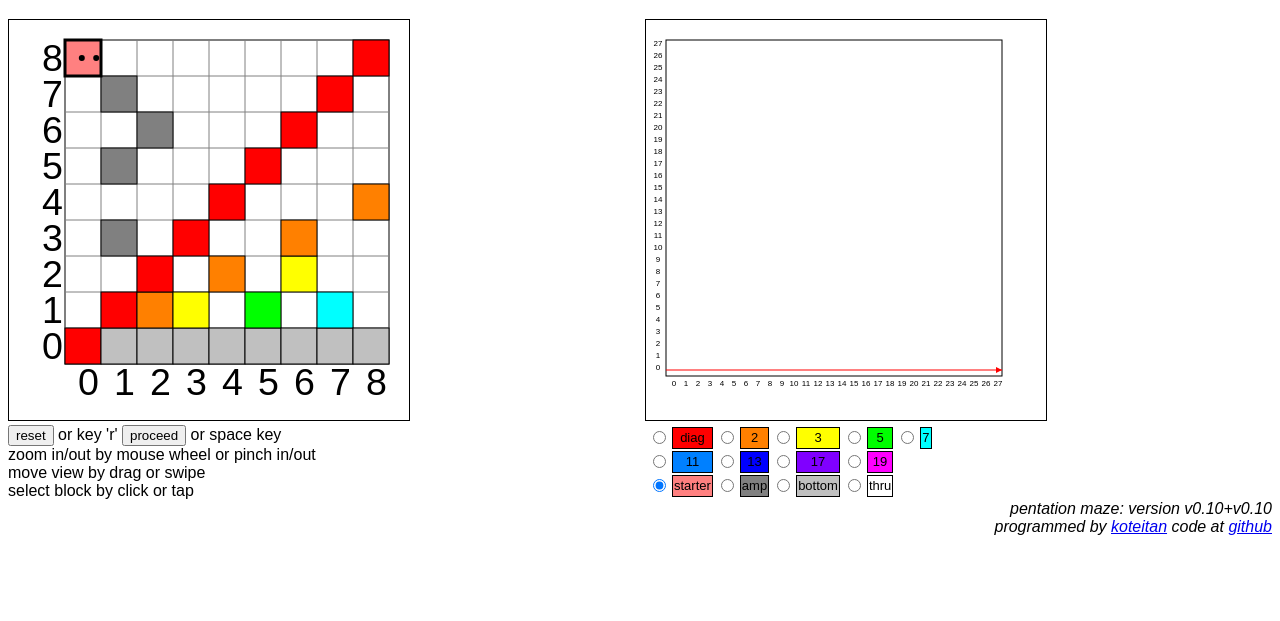
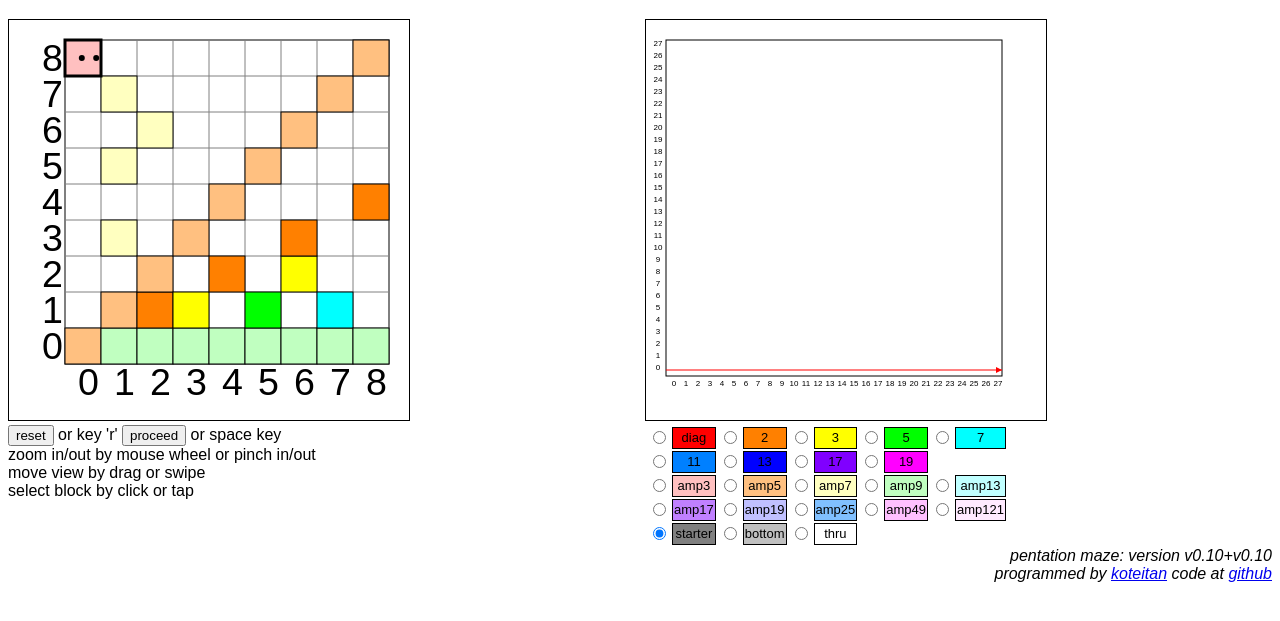
Before and after one commit to koteitan/pentation-maze, a plain HTML site: page index.html in a window 1280 px wide. Shown: the part 61-682 px from the top of the page. Drawn offline with Linux system fonts and the light colour scheme.

Commit message:
add ampXX and implement motion (not finish drawcanin/out yet)

```diff
--- a/index.html
+++ b/index.html
@@ -53,23 +53,36 @@
     <br>
     <table>
       <tr>
-        <td><input type="radio" name="kinds" value="diag"         ></td><td class=kindtd id=kind9 >diag</td>
-        <td><input type="radio" name="kinds" value="2"            ></td><td class=kindtd id=kind0 >2</td>
-        <td><input type="radio" name="kinds" value="3"            ></td><td class=kindtd id=kind1 >3</td>
-        <td><input type="radio" name="kinds" value="5"            ></td><td class=kindtd id=kind2 >5</td>
-        <td><input type="radio" name="kinds" value="7"            ></td><td class=kindtd id=kind3 >7</td>
+        <td><input type="radio" name="kinds" value="diag"         ></td><td class=kindtd id=kinddiag   >diag   </td>
+        <td><input type="radio" name="kinds" value="2"            ></td><td class=kindtd id=kind2      >2      </td>
+        <td><input type="radio" name="kinds" value="3"            ></td><td class=kindtd id=kind3      >3      </td>
+        <td><input type="radio" name="kinds" value="5"            ></td><td class=kindtd id=kind5      >5      </td>
+        <td><input type="radio" name="kinds" value="7"            ></td><td class=kindtd id=kind7      >7      </td>
       </tr>
       <tr>
-        <td><input type="radio" name="kinds" value="11"           ></td><td class=kindtd id=kind4 >11</td>
-        <td><input type="radio" name="kinds" value="13"           ></td><td class=kindtd id=kind5 >13</td>
-        <td><input type="radio" name="kinds" value="17"           ></td><td class=kindtd id=kind6 >17</td>
-        <td><input type="radio" name="kinds" value="19"           ></td><td class=kindtd id=kind7 >19</td>
+        <td><input type="radio" name="kinds" value="11"           ></td><td class=kindtd id=kind11     >11     </td>
+        <td><input type="radio" name="kinds" value="13"           ></td><td class=kindtd id=kind13     >13     </td>
+        <td><input type="radio" name="kinds" value="17"           ></td><td class=kindtd id=kind17     >17     </td>
+        <td><input type="radio" name="kinds" value="19"           ></td><td class=kindtd id=kind19     >19     </td>
       </tr>
       <tr>
-        <td><input type="radio" name="kinds" value="start" checked></td><td class=kindtd id=kind8 >starter</td>
-        <td><input type="radio" name="kinds" value="amp"          ></td><td class=kindtd id=kind10>amp</td>
-        <td><input type="radio" name="kinds" value="bottom"       ></td><td class=kindtd id=kind11>bottom</td>
-        <td><input type="radio" name="kinds" value="thru"         ></td><td class=kindtd id=kind12>thru</td>
+        <td><input type="radio" name="kinds" value="amp3"         ></td><td class=kindtd id=kindamp3   >amp3   </td>
+        <td><input type="radio" name="kinds" value="amp5"         ></td><td class=kindtd id=kindamp5   >amp5   </td>
+        <td><input type="radio" name="kinds" value="amp7"         ></td><td class=kindtd id=kindamp7   >amp7   </td>
+        <td><input type="radio" name="kinds" value="amp9"         ></td><td class=kindtd id=kindamp9   >amp9   </td>
+        <td><input type="radio" name="kinds" value="amp13"        ></td><td class=kindtd id=kindamp13  >amp13  </td>
+      </tr>
+      <tr>
+        <td><input type="radio" name="kinds" value="amp17"        ></td><td class=kindtd id=kindamp17  >amp17  </td>
+        <td><input type="radio" name="kinds" value="amp19"        ></td><td class=kindtd id=kindamp19  >amp19  </td>
+        <td><input type="radio" name="kinds" value="amp25"        ></td><td class=kindtd id=kindamp25  >amp25  </td>
+        <td><input type="radio" name="kinds" value="amp49"        ></td><td class=kindtd id=kindamp49  >amp49  </td>
+        <td><input type="radio" name="kinds" value="amp121"       ></td><td class=kindtd id=kindamp121 >amp121 </td>
+      </tr>
+      <tr>
+        <td><input type="radio" name="kinds" value="start" checked></td><td class=kindtd id=kindstart  >starter</td>
+        <td><input type="radio" name="kinds" value="bottom"       ></td><td class=kindtd id=kindbottom >bottom </td>
+        <td><input type="radio" name="kinds" value="thru"         ></td><td class=kindtd id=kindthru   >thru   </td>
       </tr>
     </table>
   </div>
--- a/main.js
+++ b/main.js
@@ -1,8 +1,10 @@
 const jsversion = 'v0.10';
 //mathematics ----------------------------------
-const neq    = 14; //number of equations
-const nprime =  8; //number of prime numbers
-const nkind  = 13; //number of kinds of blocks
+const kind2name  = ['2','3','5','7','11','13','17','19',
+  'amp3','amp5','amp7', 'amp9','amp13','amp17','amp19','amp25','amp49','amp121',
+  'diag','start','bottom','thru'];
+const primes = [2,3,5,7,11,13,17,19];
+const amps = [3,5,7,9,13,17,19,25,49,121];
 const blockers = [ //blockers[ie][ip]
 // 2^a  3^b  5^c  7^d  11^e  13   17   19
    [1  , 0  , 1  , 0  , 0  ,  0  ,  0 ,  0],
@@ -20,11 +22,14 @@ const blockers = [ //blockers[ie][ip]
    [0  , 0  , 0  , 0  , 1  ,  0  ,  0 ,  0],
    [0  , 0  , 0  , 0  , 0  ,  0  ,  0 ,  1]
 ];
-const kind2name  = ['2','3','5','7','11','13','17','19','diag','amp','start','bottom','thru'];
-const prime2kind = [-1,-1,  0,  1, -1,  2, -1,  3, -1,  -1,-1, 4,-1,-1,-1, 5,-1,-1,-1, 6];
-const divs       = [ 2, 2, 3, 2, 5, 3, 5,  7, 13, 5, 17, 7, 19, 11]; //divisors
-const amps       = [ 0, 9,25,13,49,17,19,121,  1, 3,  1, 5,  1,  7]; //amplifier
-const primes     = [2,3,5,7,11,13,17,19];
+const eq2div = [ 2, 2, 3, 2, 5, 3, 5,  7, 13, 5, 17, 7, 19, 11]; //divs[e]
+const eq2amp = [ 0, 9,25,13,49,17,19,121,  1, 3,  1, 5,  1,  7]; //amps[e]
+
+const nkind  = kind2name.length;
+const nprime = primes.length;
+const namp   = amps.length;
+const neq    = blockers.length;
+
 const name2kind = function(name){
   for(let i=0; i<nkind; i++){
     if(kind2name[i] == name){
@@ -32,6 +37,22 @@ const name2kind = function(name){
     }
   }
   return -1;
+}
+const prime2kind = [];
+for (let p = 0; p < nprime; p++) {
+  for (let k = 0; k < nkind; k++) {
+    if (kind2name[k] == primes[p]) {
+      prime2kind[primes[p]] = k;
+    }
+  }
+}
+const amp2kind = [];
+for (let k = 0; k < nkind; k++) {
+  for (let a = 0; a < namp; a++) {
+    if (kind2name[k] == 'amp' + amps[a]) {
+      amp2kind[a] = k;
+    }
+  }
 }
 const getkind = function(x, y){
   if(x==0 && y==8){
@@ -41,9 +62,9 @@ const getkind = function(x, y){
     return name2kind('diag');
   }
   if(x>0 && y>0){
-    for(let a=0; a<amps.length; a++){
-      if(y == x * amps[a] && amps[a] > 1){
-        return name2kind('amp');
+    for(let e=0; e<neq; e++){
+      if(y == x * eq2amp[e] && eq2amp[e] > 1){
+        return name2kind('amp'+eq2amp[e]);
       }
     }
   }
@@ -91,23 +112,32 @@ window.onload = function() {
   }
   if(true){
     kind2color = [
-      'rgb(255,128,  0)', //orange   2
-      'rgb(255,255,  0)', //yellow   3
-      'rgb(  0,255,  0)', //green    5
-      'rgb(  0,255,255)', //scryan     7
+      'rgb(255,128,  0)', //orange    2
+      'rgb(255,255,  0)', //yellow    3
+      'rgb(  0,255,  0)', //green     5
+      'rgb(  0,255,255)', //scryan    7
       'rgb(  0,128,255)', //sky blue 11
       'rgb(  0,  0,255)', //blue     13
       'rgb(128,  0,255)', //purple   17
       'rgb(255,  0,255)', //magenta  19
-      'rgb(255,128,128)', //pink     diag
-      'rgb(255,  0,  0)', //red      amp
+      'rgb(255,192,192)', //pink     amp3
+      'rgb(255,192,128)', //orange   amp5
+      'rgb(255,255,192)', //yellow   amp7
+      'rgb(192,255,192)', //green    amp9
+      'rgb(192,255,255)', //scryan   amp13
+      'rgb(192,128,255)', //sky blue amp17
+      'rgb(192,192,255)', //blue     amp19
+      'rgb(128,192,255)', //purple   amp25
+      'rgb(255,192,255)', //magenta  amp49
+      'rgb(255,234,255)', //magenta  amp121
+      'rgb(255,  0,  0)', //red      diag
       'rgb(128,128,128)', //gray     bottom
       'rgb(192,192,192)', //silver   start
       'rgb(255,255,255)', //white    thru
     ];
   }
   for(let i=0; i<nkind; i++){
-    document.getElementById('kind'+i).style.backgroundColor = kind2color[i];
+    document.getElementById('kind'+kind2name[i]).style.backgroundColor = kind2color[i];
   }
   resize();
 }
@@ -231,7 +261,7 @@ const drawcanin = function() {
         ctx.fill();
       }
       //divisor
-      if(divs[ie]==selp){
+      if(eq2div[ie]==selp){
         //dividing enable
         colorpath(iscur && ie==cport && cdiry==+1);
         //connect bottom port ie * 2+1 to left port ie * 2 + 1 by rounded L-shape line
@@ -413,7 +443,7 @@ const drawcanin = function() {
         ctx.stroke();
         //draw arrow
         ctx.beginPath();
-        ctx.moveTo(margin+bx, margin+by-ty*ie*2-ty/2     );
+        ctx.moveTo(margin+bx,      margin+by-ty*ie*2-ty/2     );
         ctx.lineTo(margin+bx-tx/2, margin+by-ty*ie*2-ty/2-tx/4);
         ctx.lineTo(margin+bx-tx/2, margin+by-ty*ie*2-ty/2+tx/4);
         ctx.closePath();
@@ -571,9 +601,9 @@ const drawcanout = function() {
       //amp
       color = kind2color[ikind++];
       if(px>0 && py>0){
-        for(let a=0; a<amps.length; a++){
+        for(let ie=0; ie<neq; ie++){
           // fill color by amp when py = px * amp
-          if(py == px * amps[a] && amps[a] > 1){
+          if(py == px * eq2amp[ie] && eq2amp[ie] > 1){
             drawblock(mgnx+bx*x, mgny+sy-by*y-by, bx, by, color);
           }
         }
@@ -851,7 +881,7 @@ const proceed = function(){
         //thru
       }
     }else if(cdiry == +1){//divisor
-      if(divs[cport]==k){//divide
+      if(eq2div[cport]==k){//divide
         cdiry = 0;
         cdirx = -1;
       }else{
@@ -865,9 +895,14 @@ const proceed = function(){
     }
   }else if(k == 'bottom'){
     cdiry = +1;
-  }else if(k == 'amp'){
-    cdiry = 0;
-    cdirx = +1;
+  }else if(k.startsWith('amp')){
+    const ie = parseInt(k.slice(3));
+    if(eq2amp[cport] == ie){
+      cdiry = 0;
+      cdirx = +1;
+    }else{
+      //thru
+    }
   }else if(k == 'thru'){
     //thru
   }
```
